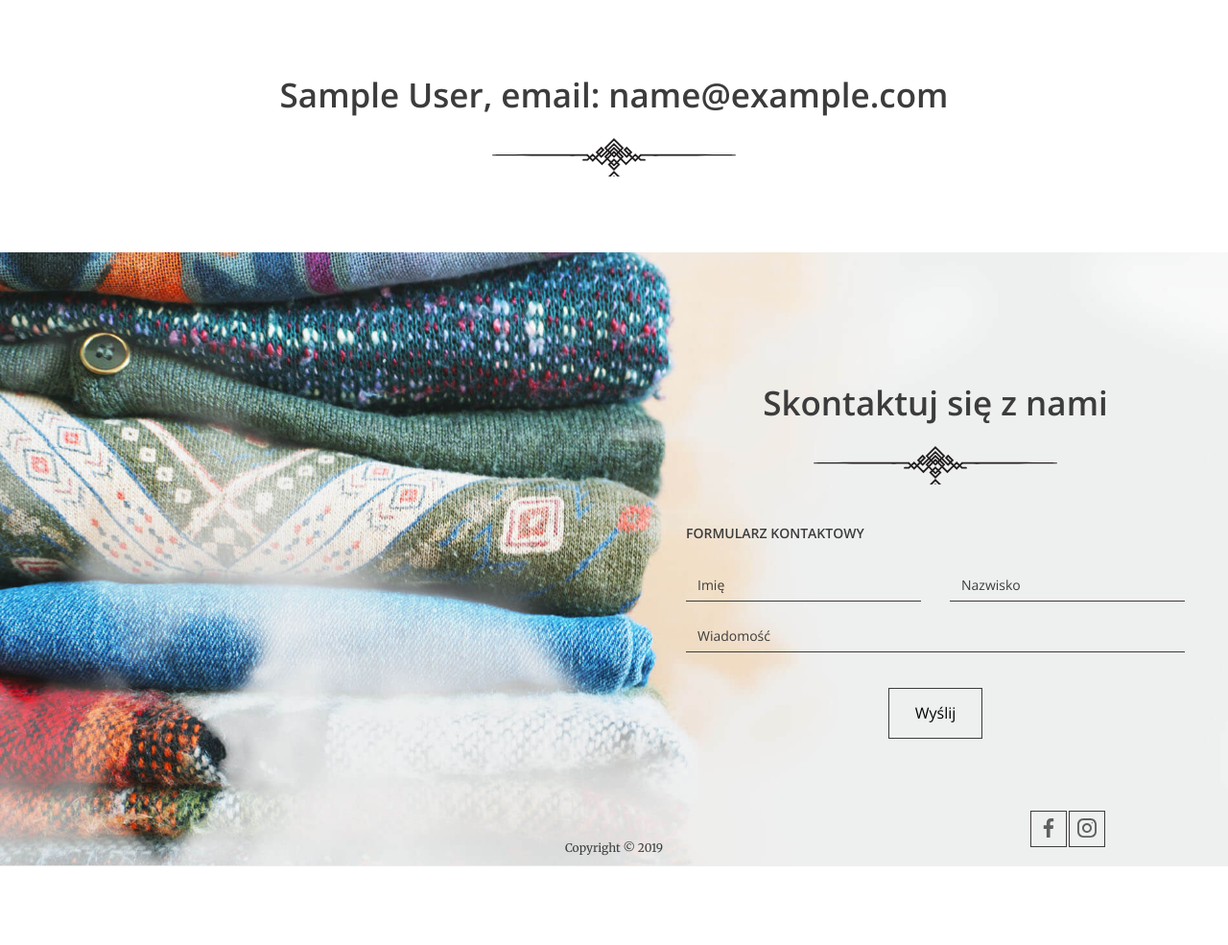
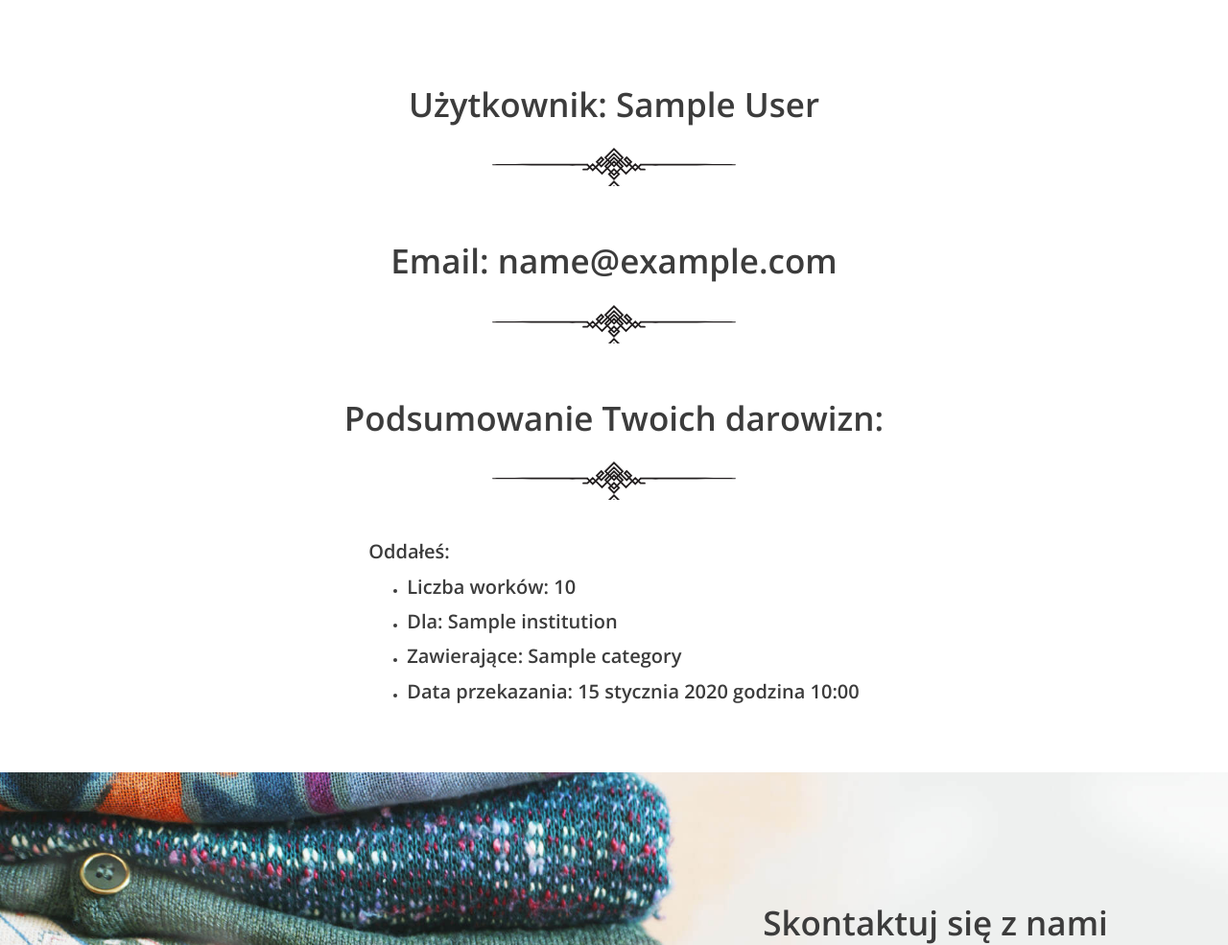
Before and after one commit to JakubPiecha/donation, a Django app: page /profile/ in a window 1280 px wide. Shown: the part 125-1110 px from the top of the page at 96% size. Before the commit the page ends 1028 px from the top, so only its background shows below. Run offline with Django 4.2, Linux system fonts and the light colour scheme; a user stored in the database is signed in; tables that the repository leaves empty hold one stand-in row (values such as "Sample post").

Commit message:
add to user profile donations list

```diff
--- a/donations/templates/profile.html
+++ b/donations/templates/profile.html
@@ -5,14 +5,42 @@
 {% endblock %}
 
 {% block content %}
-<header>
-    {% include 'menu.html' %}
-</header>
-<section class="login-page">
-    <h2>{{ user.first_name }} {{ user.last_name }}, email: {{ user.email }} </h2>
+    <header>
+        {% include 'menu.html' %}
+    </header>
+    <section class="help">
+        <h2>Użytkownik: {{ user.first_name }} {{ user.last_name }}</h2>
+        <h2>Email: {{ user.email }} </h2>
 
 
-</section>
+        <h2>Podsumowanie Twoich darowizn:</h2>
+
+        <div >
+            <div >
+                {% for donation in user_donation_data %}
+                    <h1>Oddałeś:</h1>
+                    <ul>
+                        <li>
+                            <h1> Liczba worków: {{ donation.quantity }} </h1>
+                        </li>
+                        <li>
+                            <h1> Dla: {{ donation.institution }} </h1>
+                        </li>
+
+                        <li>
+                            <h1> Zawierające:
+                                {% for category in donation.categories.all %}
+                                 {{ category.name }}{% if not forloop.last %},{% endif %}
+                                {% endfor %}
+                            </h1>
+                        </li>
+                        <li>
+                            <h1> Data przekazania: {{ donation.pick_up_date }} godzina {{ donation.pick_up_time }} </h1>
+                        </li>
+                    </ul>
+                {% endfor %}
+
+    </section>
 
 
 {% endblock %}
--- a/donations/views.py
+++ b/donations/views.py
@@ -109,4 +109,7 @@ class ConfirmationView(TemplateView):
 class ProfileView(LoginRequiredMixin, View):
 
     def get(self, request):
-        return render(request, 'profile.html')
+        user_donation_data = Donation.objects.filter(user=self.request.user).order_by('pick_up_date', 'pick_up_time')
+        return render(request, 'profile.html', context={
+            'user_donation_data': user_donation_data
+        } )
```
